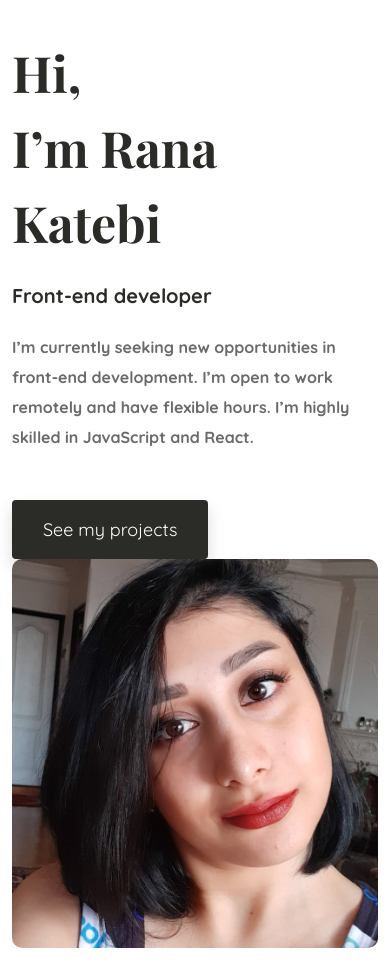
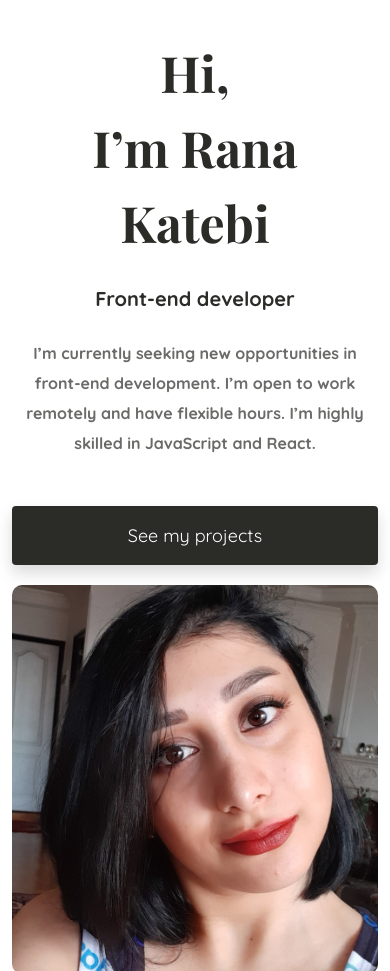
Before and after one commit to ranakatebi/Responsive-Aboutme, a plain HTML site: page about.html in a window 390 px wide. Shown: the part 79-1050 px from the top of the page. Drawn offline with nearby package versions, Linux system fonts and the light colour scheme.

Commit message:
responsive for small sizes

```diff
--- a/src/style.css
+++ b/src/style.css
@@ -8,13 +8,12 @@
   --shadow: 1px 1px 20px rgb(127, 127, 127, 0.1);
 }
 
-.container{
+.container {
   margin-top: 50px;
 }
-.ranaphoto{
+.ranaphoto {
   border-radius: 10px;
   width: 500px;
-
 }
 
 h1 {
@@ -133,6 +132,7 @@ p {
   font-size: 16px;
   line-height: 30px;
   font-weight: bold;
+  text-align: justify;
 }
 
 footer .email {
@@ -182,11 +182,24 @@ footer .social-links a:hover {
     padding: 80px 20px;
   }
   h1,
-  .content h1 {
+  .content h1,
+  h2 {
     font-size: 50px;
     line-height: 1.5;
+    text-align: center;
   }
   h2 {
     font-size: 44px;
   }
+  .content p {
+    text-align: center;
+    padding: 0;
   }
+  .ranaphoto {
+    display: block;
+  }
+  .main-button {
+    display: block;
+    margin-bottom: 20px;
+  }
+}
```
Lines whose indentation alone changed are shown as unchanged.
